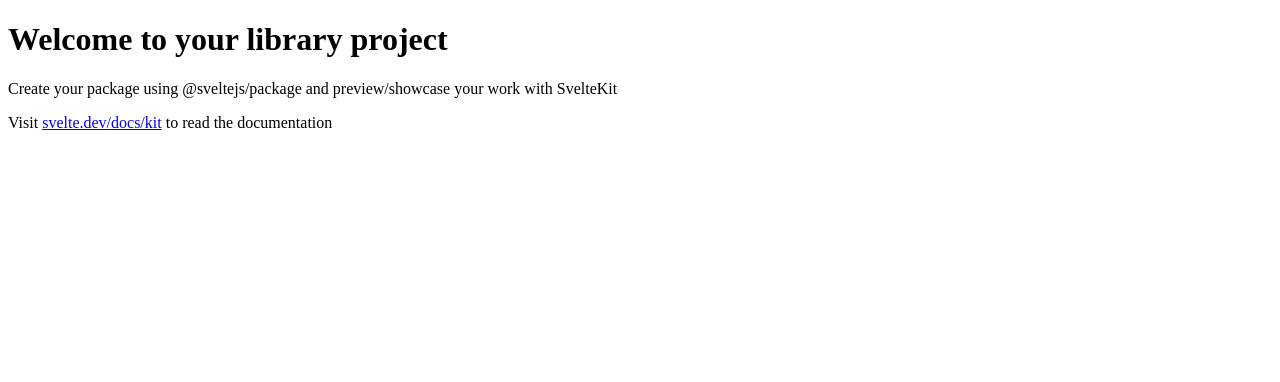
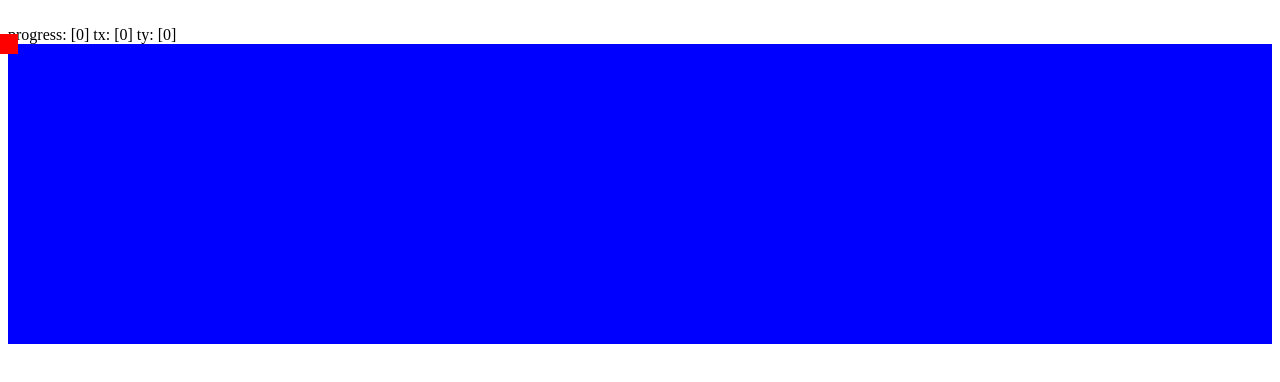
Before and after one commit to HeadMad/svelte-range, a SvelteKit app: page / in a window 1280 px wide. Shown: the top 382 px of the page. Built offline with nearby package versions, Linux system fonts and the light colour scheme.

Commit message:
set one param in action handler

```diff
--- /dev/null
+++ b/src/lib/clamp.js
@@ -0,0 +1,12 @@
+/**
+ * Clamps a number within the inclusive range specified by the minimum and maximum values.
+ *
+ * @param {number} value - The number to be clamped.
+ * @param {number} min - The lower boundary of the output range.
+ * @param {number} max - The upper boundary of the output range.
+ * @returns {number} - The clamped value.
+ */
+
+export default function(value, min, max) {
+  return Math.max(Math.min(value, max), min);;
+}
--- a/src/lib/index.js
+++ b/src/lib/index.js
@@ -1 +1,3 @@
-// Reexport your entry components here
+export {default} from './range.svelte';
+export {default as scale} from './scale.js';
+export {default as clamp} from './clamp.js';
--- /dev/null
+++ b/src/lib/range.svelte
@@ -0,0 +1,103 @@
+<script>
+  import clamp from "./clamp.js";
+
+  let {
+    thumb,
+    track,
+    style = "",
+    onmove = () => {},
+    onstart = () => {},
+    onend = () => {}
+  } = $props();
+
+  const isTouch =
+		"ontouchstart" in globalThis ||
+		(globalThis.DocumentTouch &&
+			document instanceof globalThis.DocumentTouch) ||
+		navigator.maxTouchPoints > 0 ||
+		globalThis.navigator.msMaxTouchPoints > 0;
+
+  const eventNames = isTouch ? ["touchstart", "touchend", "touchmove"] : ["mousedown", "mouseup", "mousemove"];
+
+  let range;
+  let isPushed = false;
+
+  let w;
+  let h;
+
+  let params = $state({left: 0, top: 0, width: 0, height: 0});
+
+  let box;
+
+  $effect(() => {
+    w = range.offsetWidth;
+    h = range.offsetHeight;
+
+    box = range.getBoundingClientRect();
+
+    range.addEventListener(eventNames[0], start);
+    document.addEventListener(eventNames[1], end);
+    document.addEventListener(eventNames[2], move);
+
+    return () => {
+      range.removeEventListener(eventNames[0], start);
+      document.removeEventListener(eventNames[1], end);
+      document.removeEventListener(eventNames[2], move);
+    };
+  });
+
+  function start(e) {
+    isPushed = true;
+    params = getParams(e);
+    onstart(params);
+    onmove(params);
+  }
+
+  function end(e) {
+    isPushed = false;
+    onend(params);
+  }
+
+  function move(e) {
+    if (!isPushed) return;
+    params = getParams(e);
+    onmove(params);
+  }
+
+  /**
+	 *
+	 * @param e
+	 */
+	function getParams(e) {
+    let left = null, top = null;
+		return {
+      get left() {
+        if ( left !== null ) return left;
+				const pageX = isTouch ? e.touches[0].pageX : e.pageX;
+				const value = Math.ceil(pageX - box.left - window.pageXOffset);
+				return left = clamp(value, 0, w);
+			},
+			get top() {
+        if ( top !== null ) return top;
+				const pageY = isTouch ? e.touches[0].pageY : e.pageY;
+				const value = Math.ceil(pageY - box.top - window.pageYOffset);
+				return top = clamp(value, 0, h);
+			},
+      width: w,
+      height: h
+		};
+	}
+
+</script>
+
+<div bind:this={range} {style}>
+  {@render track(params)}
+  {@render thumb(params)}
+</div>
+
+<style>
+  div {
+    position: relative;
+    display: inline-block;
+  }
+</style>
--- /dev/null
+++ b/src/lib/scale.js
@@ -0,0 +1,14 @@
+
+/**
+ * Maps a value from one range to another range.
+ *
+ * @param {number} value the value to map
+ * @param {[number, number]} [inMin, inMax] the range of the value
+ * @param {[number, number]} [outMin, outMax] the range to map the value to
+ * @return {number} the mapped value
+ * @example
+ * scale(10, [0, 100], [0, 1000]) // 100
+ */
+export default function(value, [inMin, inMax], [outMin, outMax]) {
+  return ((value - inMin) * (outMax - outMin)) / (inMax - inMin) + outMin;
+}
--- a/src/routes/+page.svelte
+++ b/src/routes/+page.svelte
@@ -1,3 +1,43 @@
-<h1>Welcome to your library project</h1>
-<p>Create your package using @sveltejs/package and preview/showcase your work with SvelteKit</p>
-<p>Visit <a href="https://svelte.dev/docs/kit">svelte.dev/docs/kit</a> to read the documentation</p>
+<script>
+  import Range, {clamp, scale} from '$lib';
+  let tx = $state(0);
+  let ty = $state(0);
+  let progress = $state(0);
+  let py = $state(0);
+
+  function onmove({left, top, width, height}) {
+    progress = Number(clamp(left, 0, width-20)/(width-20)).toFixed(2);
+    tx = left;
+    ty = top;
+  }
+</script>
+<br>
+progress: [{progress}] tx: [{tx}] ty: [{ty}]
+<br>
+
+<Range {onmove} style="display: block">
+  {#snippet thumb({left, top, height, width})}
+    <div class="thumb" style="top: {top}px; left: {left}px"></div>
+  {/snippet}
+  {#snippet track()}
+    <div class="track"></div>
+  {/snippet}
+</Range>
+
+<style>
+  .thumb {
+    background-color: red;
+    width: 20px;
+    height: 20px;
+    position: absolute;
+    transform: translate(-50%, -50%);
+
+  }
+
+  .track {
+    background-color: blue;
+    /* width: 100px; */
+    height: 300px;
+    /* margin: 20px; */
+  }
+</style>
```
